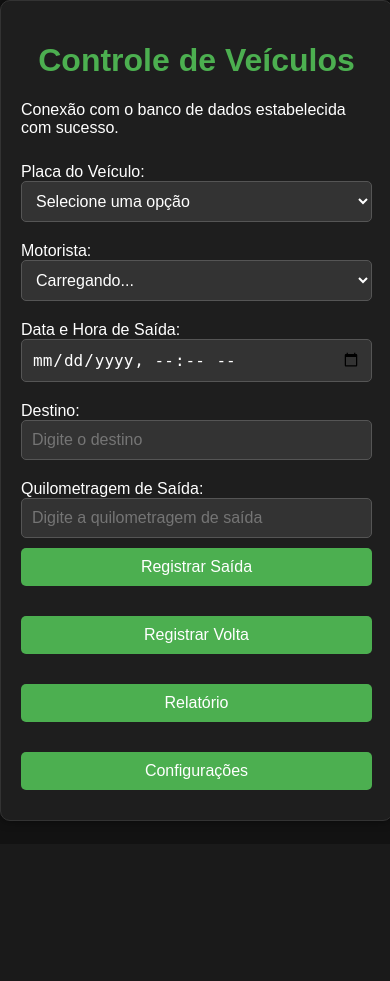
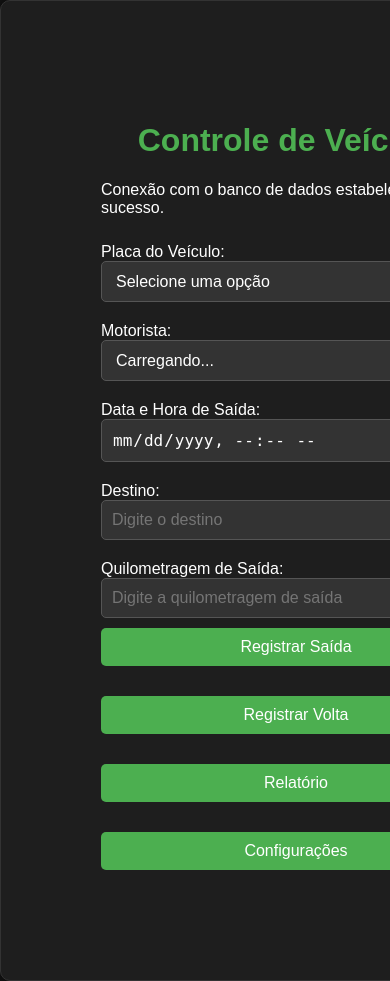
Before and after one commit to abraun79/Controle-veiculos, a PHP site: page /index.php in a window 390 px wide; the page is wider, and only the part inside the window is pictured. Before the commit the page ends 822 px from the top of that part, so only its background shows below. Run offline with PHP 8.4, Linux system fonts and the light colour scheme; data that the repository does not hold is empty.

Commit message:
Responsive Design mobile .css

```diff
--- a/styles.css
+++ b/styles.css
@@ -67,21 +67,21 @@ th {
 }
 
 /* Responsive Design */
-@media (max-width: 300px) {
+@media (max-width: 600px) {
     .container {
-        width: 90%;
+        width: 100%;
         margin: 0;
-        padding: 10px;
+        padding: 100px;
     }
     form {
         flex-direction: column;
     }
     input, select {
-        width: 90%;
+        width: 100%;
         box-sizing: border-box;
     }
     input[type="submit"] {
-        width: 90%;
+        width: 100%;
     }
     table {
         font-size: 10px;
```
